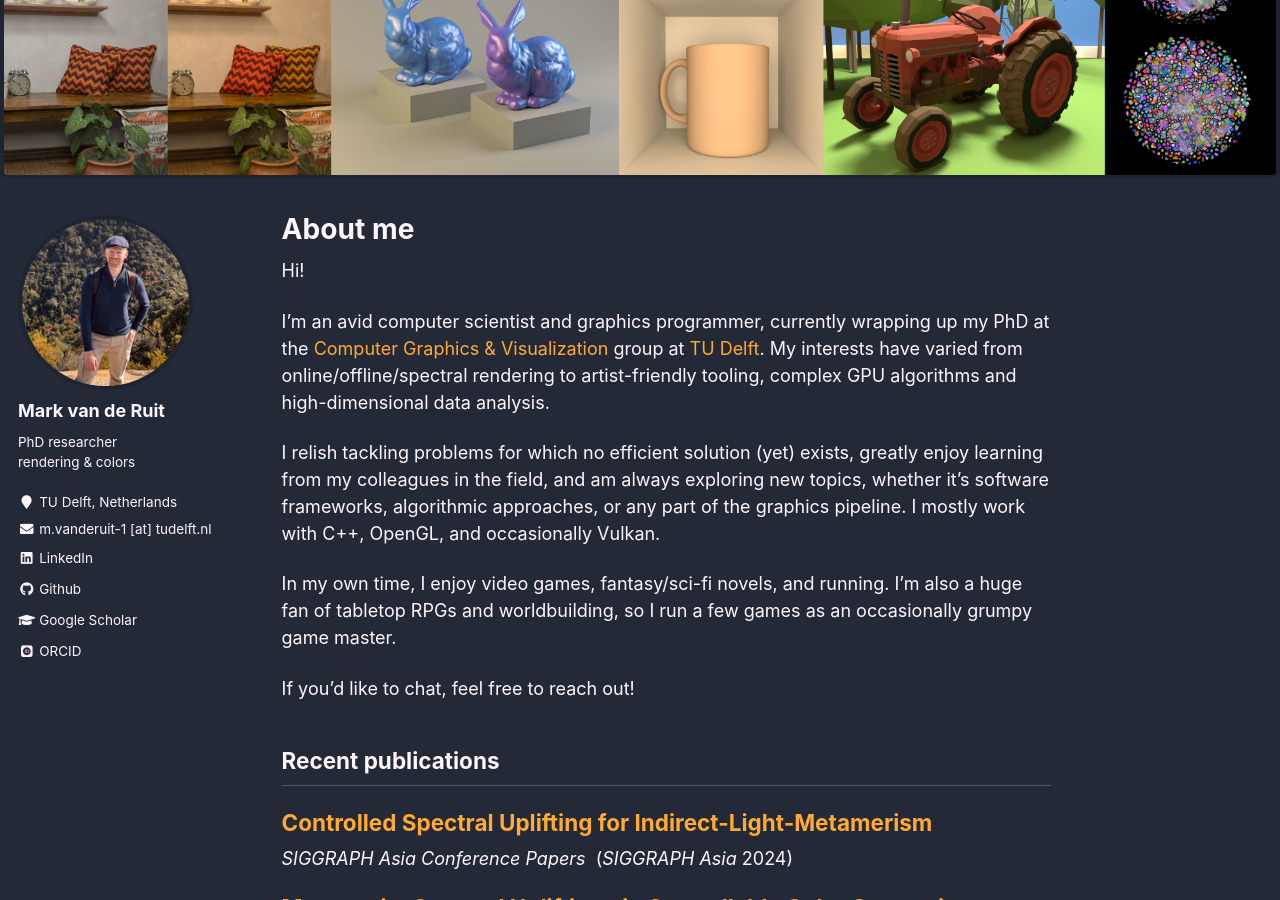
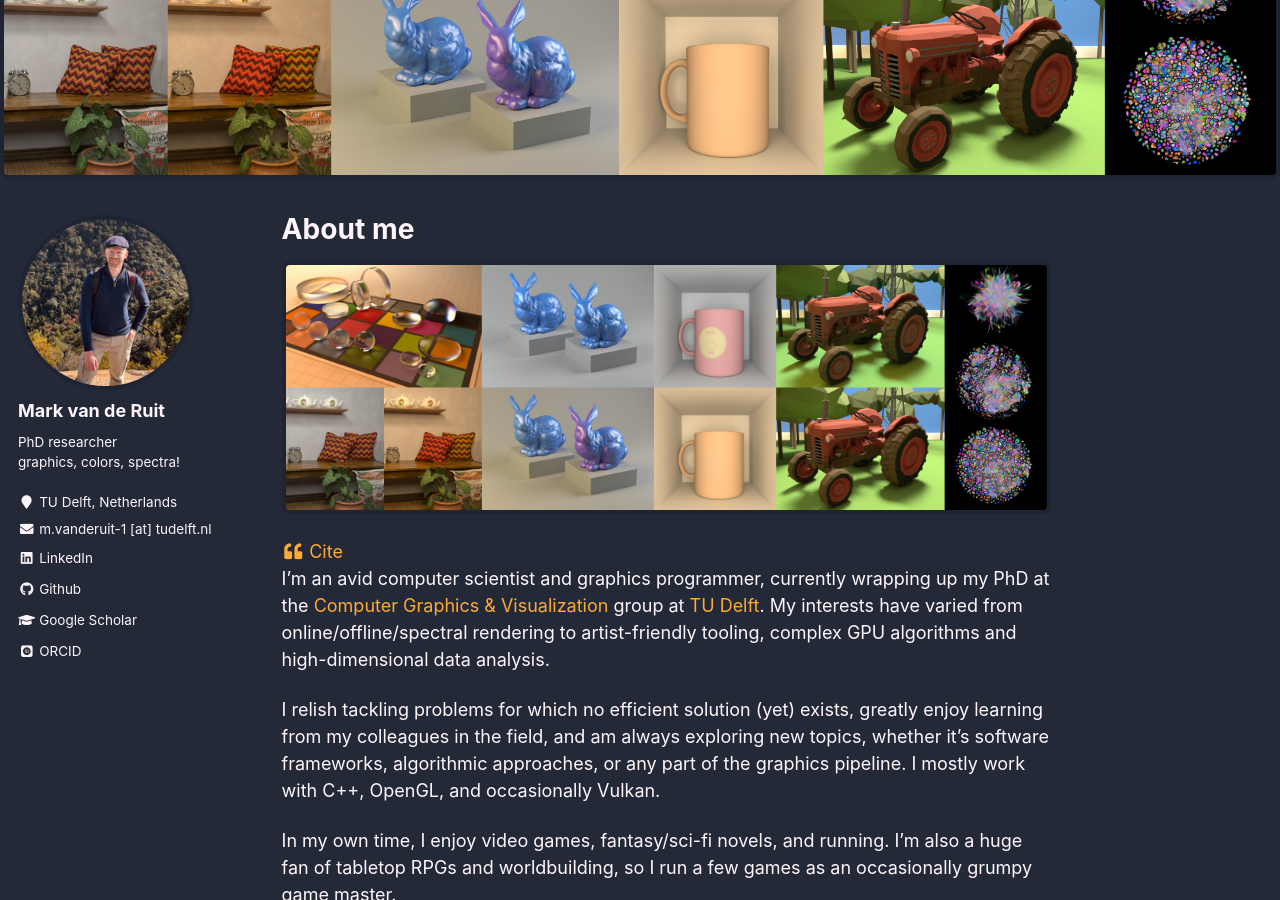
Before and after one commit to Markvanderuit/markvanderuit.github.io, a Jekyll site: the page built from _pages/about.md, in a window 1280 px wide and 900 px high, scrolled down 338 px. Built offline with Jekyll 4.4.1, drawn with Linux system fonts in a browser that asks for light colours; some web fonts are replaced.

Commit message:
Move to simple_page

```diff
--- a/_config.yml
+++ b/_config.yml
@@ -10,7 +10,7 @@ locale                   : "en-NL"
 title                    : "Mark van de Ruit"
 title_separator          : "-"
 name                     : &name "Mark van de Ruit"
-description              : &description "PhD researcher; rendering & color science"
+description              : &description "PhD researcher: graphics, colors, spectra!"
 url                      : https://markvanderuit.github.io # http://localhost:4000 # the base hostname & protocol for your site e.g. "https://mmistakes.github.io"
 baseurl                  : "" # the subpath of your site,  e.g. "/blog"
 repository               : "markvanderuit/markvanderuit.github.io"
@@ -82,7 +82,7 @@ analytics:
 author:
   name             : "Mark van de Ruit"
   avatar           : "profile.png"
-  bio              : "PhD researcher<br>rendering & colors"
+  bio              : "PhD researcher<br>graphics, colors, spectra!"
   location         : "TU Delft, Netherlands"
   pubmed           :
   googlescholar    : "https://scholar.google.com/citations?hl=en&user=S-Fc2gEAAAAJ"
--- /dev/null
+++ b/_layouts/simple_page.html
@@ -0,0 +1,68 @@
+---
+layout: default
+---
+
+{% include base_path %}
+
+{% if page.header.overlay_color or page.header.overlay_image or page.header.image %}
+  {% include page__hero.html %}
+{% endif %}
+
+{% if page.url != "/" and site.breadcrumbs %}
+  {% unless paginator %}
+    {% include breadcrumbs.html %}
+  {% endunless %}
+{% endif %}
+
+<div id="main" role="main">
+  {% include sidebar.html %}
+
+  <article class="page">
+    {% if page.title %}<meta itemprop="headline" content="{{ page.title | markdownify | strip_html | strip_newlines | escape_once }}">{% endif %}
+
+    <div class="page__inner-wrap">
+      {% unless page.header.overlay_color or page.header.overlay_image %}
+        <header>
+          {% if page.title %}<h1 class="page__title" itemprop="headline">{{ page.title | markdownify | remove: "<p>" | remove: "</p>" }}</h1>{% endif %}
+          {% if page.image %}
+            <p><img src="{{ page.image }}" alt="page_image" class="page__image"/></p>
+          {% endif %}
+          {% include single_publication_buttons.md %}
+        </header>
+      {% endunless %}
+
+      <section class="page__content" itemprop="text">
+        {{ content }}
+      </section>
+
+      <footer class="page__meta">
+        {% if site.data.ui-text[site.locale].meta_label %}
+          <h4 class="page__meta-title">{{ site.data.ui-text[site.locale].meta_label }}</h4>
+        {% endif %}
+        {% include page__taxonomy.html %}
+      </footer>
+
+      {% if page.share %}{% include social-share.html %}{% endif %}
+
+      <!-- {% include post_pagination.html %} -->
+    </div>
+
+    {% if site.comments.provider and page.comments %}
+      {% include comments.html %}
+    {% endif %}
+  </article>
+
+  {% comment %}<!-- only show related on a post page when not disabled -->{% endcomment %}
+  {% if page.id and page.related and site.related_posts.size > 0 %}
+    <div class="page__related">
+      {% if site.data.ui-text[site.locale].related_label %}
+        <h4 class="page__related-title">{{ site.data.ui-text[site.locale].related_label | default: "You May Also Enjoy" }}</h4>
+      {% endif %}
+      <div class="grid__wrapper">
+        {% for post in site.related_posts limit:4 %}
+          {% include archive-single.html type="grid" %}
+        {% endfor %}
+      </div>
+    </div>
+  {% endif %}
+</div>
--- a/_pages/about.md
+++ b/_pages/about.md
@@ -8,8 +9,6 @@ redirect_from:
   - /about/
   - /about.html
 ---
-
-Hi!
 
 I'm an avid computer scientist and graphics programmer, currently wrapping up my PhD at the [Computer Graphics & Visualization](https://graphics.tudelft.nl) group at [TU Delft](https://www.tudelft.nl/).
 My interests have varied from online/offline/spectral rendering to artist-friendly tooling, complex GPU algorithms and high-dimensional data analysis.
```
Also changed, not shown: other parts of _pages/about.md (+1 -0 lines).
